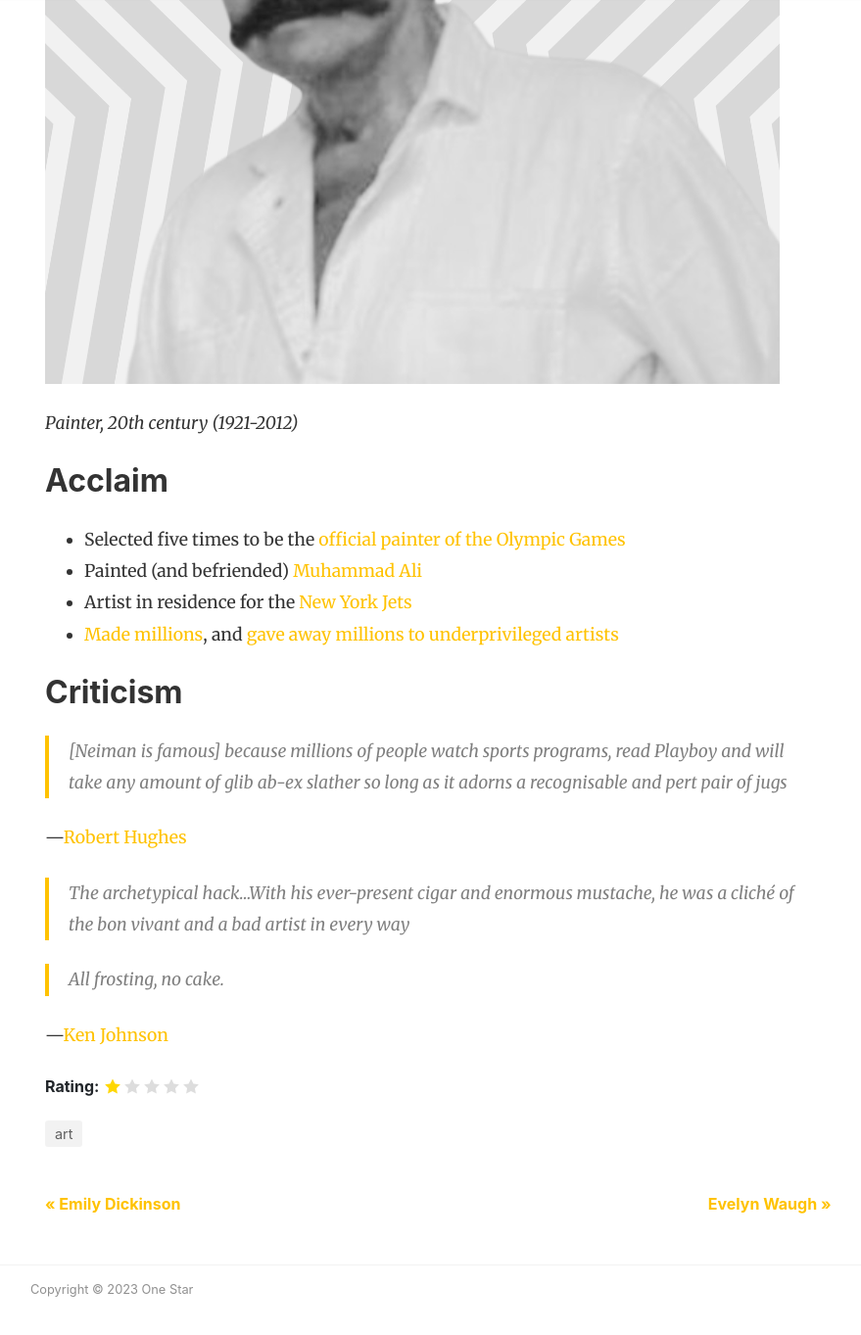
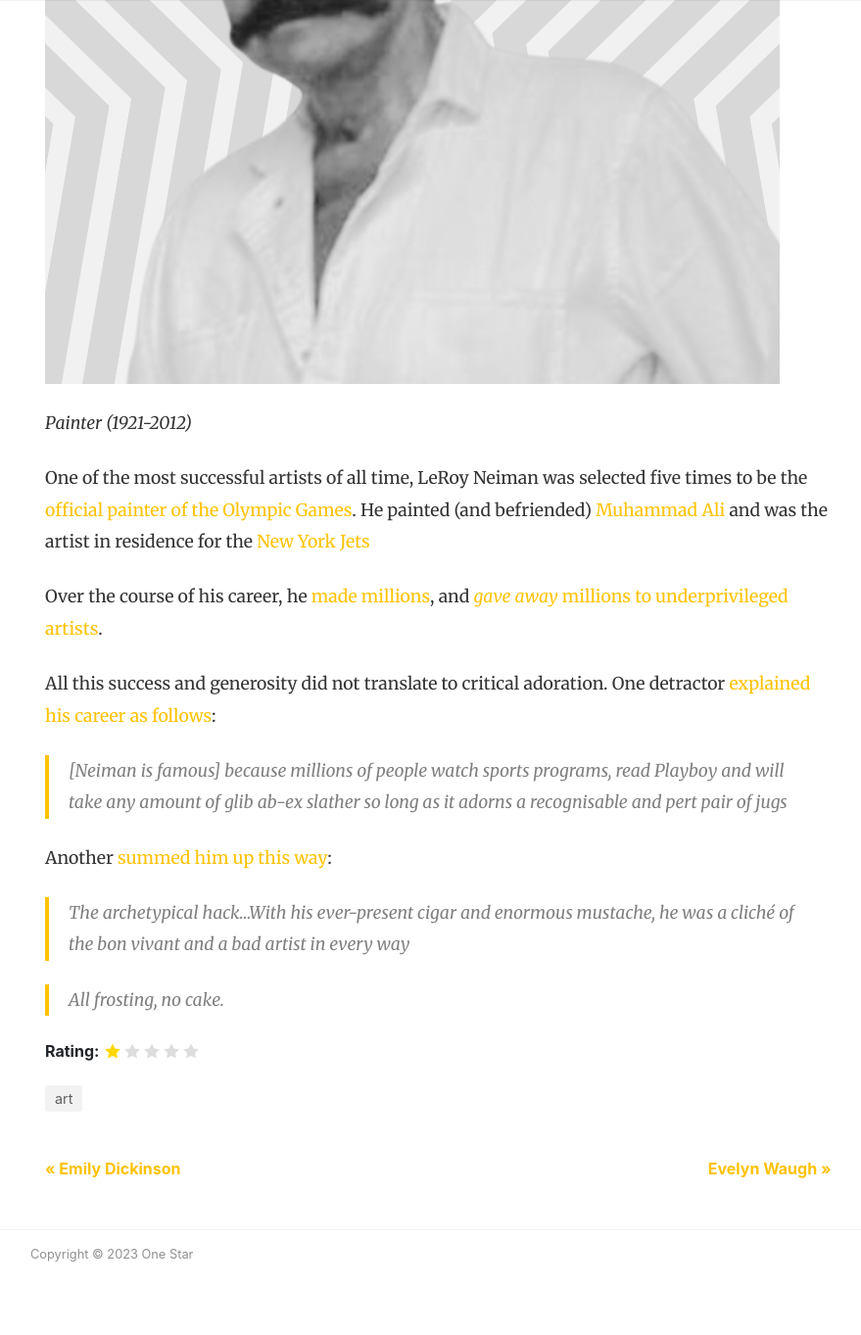
Before and after one commit to bruab/onestar, a Jekyll site: the page built from _posts/2023-05-22-leroy-neiman.md, in a window 1280 px wide and 1400 px high, scrolled down 669 px. Shown: the top 1363 px of the window at 98% size, without its empty margins (54-933 px from the left). Built offline with Jekyll 4.4.1, drawn with Linux system fonts in a browser that asks for light colours; nearby versions of some CDN libraries; comment, search, counter and statistics services are not loaded.

Commit message:
neiman update

```diff
--- a/_posts/2023-05-22-leroy-neiman.md
+++ b/_posts/2023-05-22-leroy-neiman.md
@@ -4,26 +4,22 @@
 rating: 1
 categories: [ art ]
 image: assets/images/leroy-neiman.png
+excerpt: '"The archetypical hack"'
 featured: false
 ---
 
-_Painter, 20th century (1921-2012)_
+_Painter (1921-2012)_
 
-## Acclaim
+One of the most successful artists of all time, LeRoy Neiman was selected five times to be the [official painter of the Olympic Games](https://observer.com/2020/07/leroy-neiman-painter-olympic-and-paralympic-museum/). He painted (and befriended) [Muhammad Ali](https://alicenter.org/event/muhammad-and-leroy-a-friendship-in-art-digital-exhibit/) and was the artist in residence for the [New York Jets](https://content.time.com/time/subscriber/article/0,33009,2118535,00.html)
 
-- Selected five times to be the [official painter of the Olympic Games](https://observer.com/2020/07/leroy-neiman-painter-olympic-and-paralympic-museum/)
-- Painted (and befriended) [Muhammad Ali](https://alicenter.org/event/muhammad-and-leroy-a-friendship-in-art-digital-exhibit/)
-- Artist in residence for the [New York Jets](https://content.time.com/time/subscriber/article/0,33009,2118535,00.html)
-- [Made millions](https://www.washingtonpost.com/sports/leroy-neiman-celebrity-artist-of-the-sporting-world/2012/06/21/gJQAJwMstV_story.html), and [gave away millions to underprivileged artists](https://leroyneimanfoundation.org/)
+Over the course of his career, he [made millions](https://www.washingtonpost.com/sports/leroy-neiman-celebrity-artist-of-the-sporting-world/2012/06/21/gJQAJwMstV_story.html), and [_gave away_ millions to underprivileged artists](https://leroyneimanfoundation.org/).
 
-## Criticism
+All this success and generosity did not translate to critical adoration. One detractor [explained his career as follows](https://www.theguardian.com/artanddesign/jonathanjonesblog/2012/jun/21/leroy-neiman-famous-artist-great):
 
 > [Neiman is famous] because millions of people watch sports programs, read Playboy and will take any amount of glib ab-ex slather so long as it adorns a recognisable and pert pair of jugs
 
-—[Robert Hughes](https://www.theguardian.com/artanddesign/jonathanjonesblog/2012/jun/21/leroy-neiman-famous-artist-great)
+Another [summed him up this way](https://www.nytimes.com/2012/06/23/arts/design/leroy-neiman-and-the-serious-art-world.html):
 
 > The archetypical hack...With his ever-present cigar and enormous mustache, he was a cliché of the bon vivant and a bad artist in every way
 
 > All frosting, no cake.
-
-—[Ken Johnson](https://www.nytimes.com/2012/06/23/arts/design/leroy-neiman-and-the-serious-art-world.html)
```
